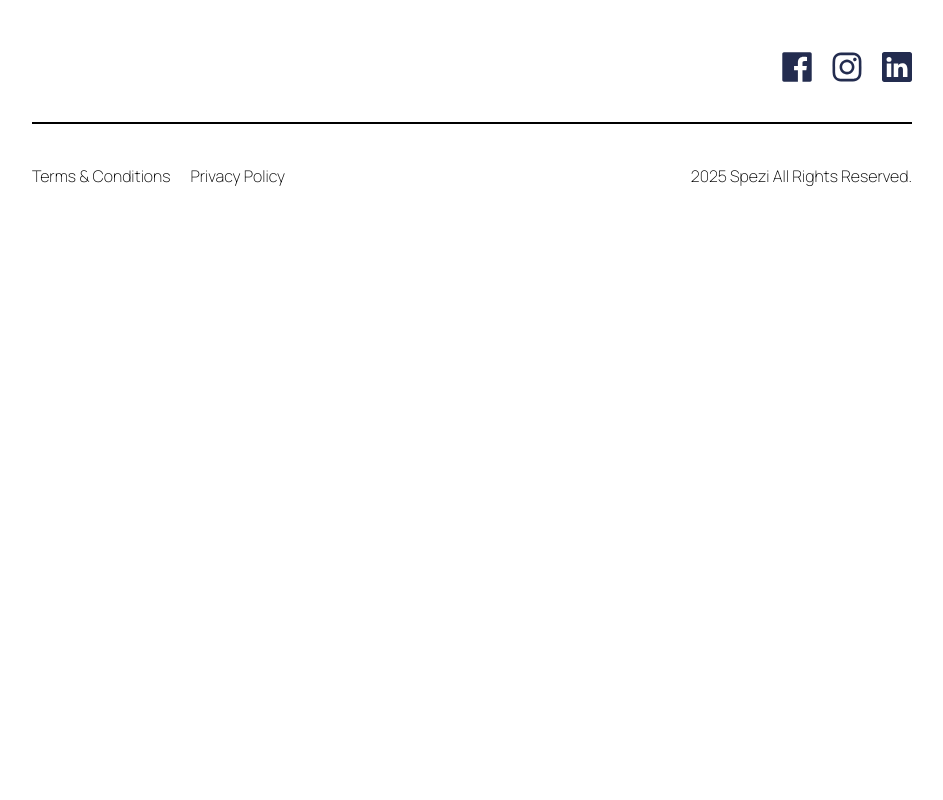
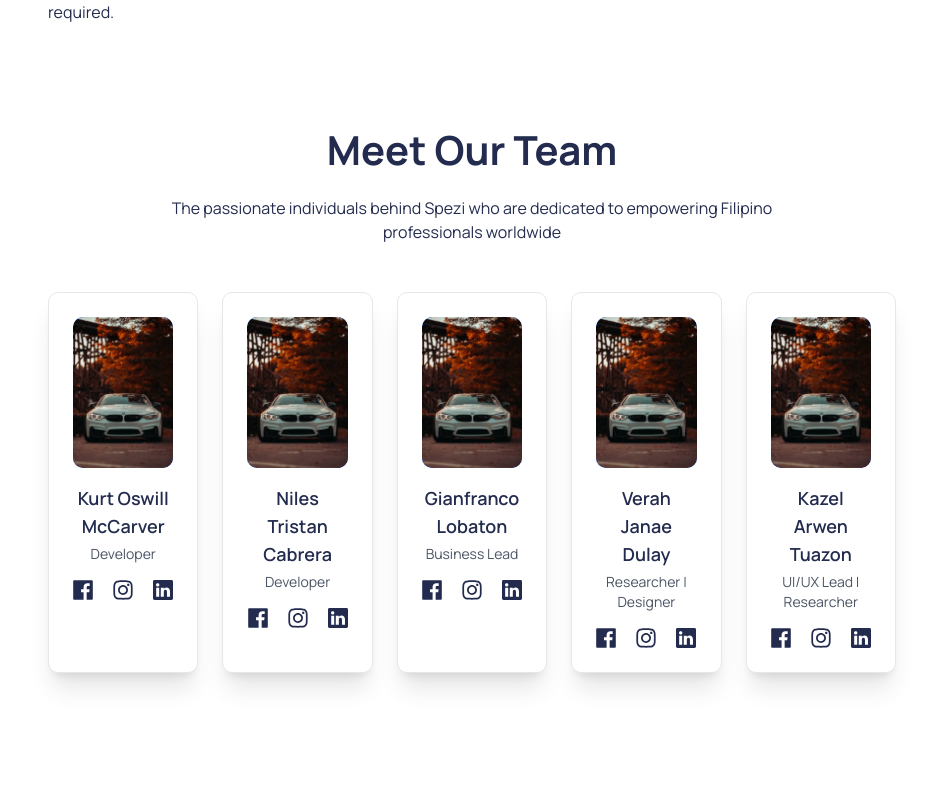
Before and after one commit to kurtoswill/spezi, a Next.js app: page /about in a window 1280 px wide. Before the commit this address had no page. Shown: the part 900-1700 px from the top of the page, without its empty margins (168-1111 px from the left). Before the commit the page ends 1152 px from the top, so only its background shows below. Built offline with nearby package versions, Linux system fonts and the light colour scheme.

Commit message:
feat: story and team

```diff
--- /dev/null
+++ b/app/about/page.tsx
@@ -0,0 +1,185 @@
+import React from 'react';
+import Image from "next/image";
+
+interface SocialLinks {
+    facebook?: string;
+    instagram?: string;
+    linkedin?: string;
+}
+
+interface TeamMemberProps {
+    name: string;
+    role: string;
+    avatar?: string;
+    socialLinks?: SocialLinks;
+}
+
+const TeamMember = ({ name, role, avatar, socialLinks }: TeamMemberProps) => {
+    return (
+        <div className="bg-white rounded-lg shadow-xl border border-gray-200 p-6 text-center">
+            <div className="w-full h-auto mx-auto mb-4 rounded-lg bg-gradient-to-br from-blue-600 to-blue-800 flex items-center justify-center overflow-hidden">
+                {avatar ? (
+                    <Image
+                        src={avatar}
+                        alt={name}
+                        width={96}
+                        height={96}
+                        className="w-full h-full object-cover rounded-lg"
+                    />
+                ) : (
+                    <span className="text-white text-2xl font-semibold">
+                        {name.split(' ').map(n => n[0]).join('')}
+                    </span>
+                )}
+            </div>
+
+            {/* Name */}
+            <h3 className="text-lg font-semibold text-[#232C4F] mb-1">{name}</h3>
+
+            {/* Role */}
+            <p className="text-sm text-gray-600 mb-4">{role}</p>
+
+            {/* Social Links */}
+            <div className="flex justify-center gap-5">
+                {socialLinks?.facebook && (
+                    <a
+                        href={socialLinks.facebook}
+                        target="_blank"
+                        rel="noopener noreferrer"
+                        className="text-gray-400 hover:text-[#232C4F] transition-colors"
+                    >
+                        <Image src="/icons/fb.svg" alt="Facebook"
+                               width={20} height={20}
+                        />
+                    </a>
+                )}
+                {socialLinks?.instagram && (
+                    <a
+                        href={socialLinks.instagram}
+                        target="_blank"
+                        rel="noopener noreferrer"
+                        className="text-gray-400 hover:text-[#232C4F] transition-colors"
+                    >
+                        <Image src="/icons/ig.svg" alt="Instagram"
+                               width={20} height={20}
+                        />
+                    </a>
+                )}
+                {socialLinks?.linkedin && (
+                    <a
+                        href={socialLinks.linkedin}
+                        target="_blank"
+                        rel="noopener noreferrer"
+                        className="text-gray-400 hover:text-[#232C4F] transition-colors"
+                    >
+                        <Image src="/icons/linkedin.svg" alt="LinkedIn"
+                               width={20} height={20}
+                        />
+                    </a>
+                )}
+            </div>
+        </div>
+    );
+};
+
+const Page = () => {
+    const teamMembers = [
+        {
+            name: "Kurt Oswill McCarver",
+            role: "Developer",
+            avatar: "/images/placeholder.jpg",
+            socialLinks: {
+                facebook: "https://facebook.com/kurt.mccarver",
+                instagram: "https://instagram.com/kurt.mccarver",
+                linkedin: "https://linkedin.com/in/kurt-mccarver"
+            }
+        },
+        {
+            name: "Niles Tristan Cabrera",
+            role: "Developer",
+            avatar: "/images/placeholder.jpg",
+            socialLinks: {
+                facebook: "https://facebook.com/niles.cabrera",
+                instagram: "https://instagram.com/niles.cabrera",
+                linkedin: "https://linkedin.com/in/niles-cabrera"
+            }
+        },
+        {
+            name: "Gianfranco Lobaton",
+            role: "Business Lead",
+            avatar: "/images/placeholder.jpg",
+            socialLinks: {
+                facebook: "https://facebook.com/gianfranco.lobaton",
+                instagram: "https://instagram.com/gianfranco.lobaton",
+                linkedin: "https://linkedin.com/in/gianfranco-lobaton"
+            }
+        },
+        {
+            name: "Verah Janae Dulay",
+            role: "Researcher | Designer",
+            avatar: "/images/placeholder.jpg",
+            socialLinks: {
+                facebook: "https://facebook.com/verah.dulay",
+                instagram: "https://instagram.com/verah.dulay",
+                linkedin: "https://linkedin.com/in/verah-dulay"
+            }
+        },
+        {
+            name: "Kazel Arwen Tuazon",
+            role: "UI/UX Lead | Researcher",
+            avatar: "/images/placeholder.jpg",
+            socialLinks: {
+                facebook: "https://facebook.com/kazel.tuazon",
+                instagram: "https://instagram.com/kazel.tuazon",
+                linkedin: "https://linkedin.com/in/kazel-tuazon"
+            }
+        }
+    ];
+
+    return (
+        <div className="text-[#232C4F] px-4 mb-52">
+            {/* Our Story Section */}
+            <div className="flex mt-52 items-center justify-between gap-12">
+                <div className="flex gap-5 flex-col max-w-2xl">
+                    <h1 className="text-[40px] font-bold">
+                        Our Story
+                    </h1>
+                    <p>
+                        Spezi was born out of countless stories from Filipino professionals and OFWs who felt silenced in virtual rooms not because they lacked skill, but because they lacked support.
+                    </p>
+                    <p>
+                        We started this project after seeing how language gaps affected job performance, team dynamics, and even self-esteem in global remote work environments. From hackathons to research-based prototypes, we crafted Spezi to be an accessible, real-time coaching tool  no seminars or expensive lessons required.
+                    </p>
+                </div>
+
+                <div className="w-[600px] h-[400px] bg-[#232C4F] rounded-[10px] shadow-xl flex-shrink-0">
+                    {/*Image Placeholder*/}
+                </div>
+            </div>
+
+            {/* Team Section */}
+            <div className="mt-24 mb-16">
+                <div className="text-center mb-12">
+                    <h2 className="text-[40px] font-bold text-[#232C4F] mb-4">Meet Our Team</h2>
+                    <p className="max-w-2xl mx-auto">
+                        The passionate individuals behind Spezi who are dedicated to empowering Filipino professionals worldwide
+                    </p>
+                </div>
+
+                <div className="grid grid-cols-1 sm:grid-cols-2 lg:grid-cols-5 gap-6">
+                    {teamMembers.map((member, index) => (
+                        <TeamMember
+                            key={index}
+                            name={member.name}
+                            role={member.role}
+                            avatar={member.avatar}
+                            socialLinks={member.socialLinks}
+                        />
+                    ))}
+                </div>
+            </div>
+        </div>
+    );
+};
+
+export default Page;
```
Also changed, not shown: public/images/placeholder.jpg (added).
